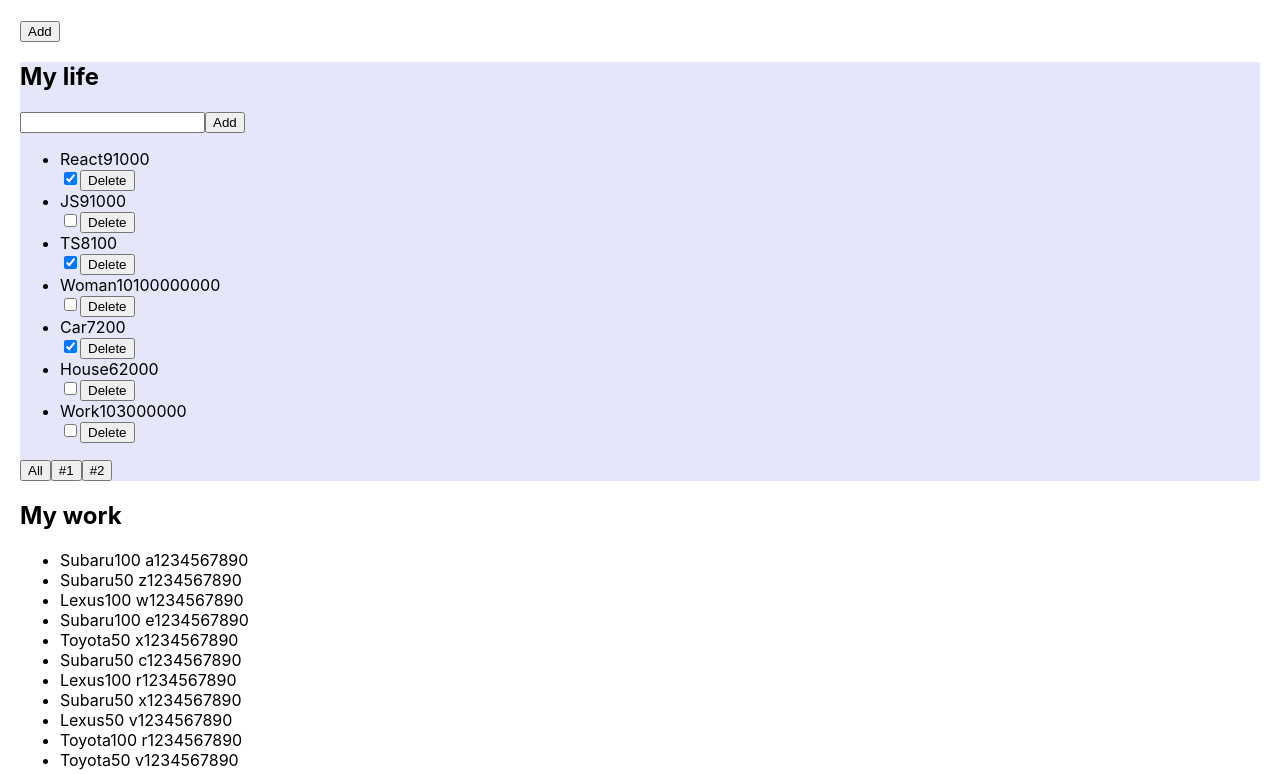
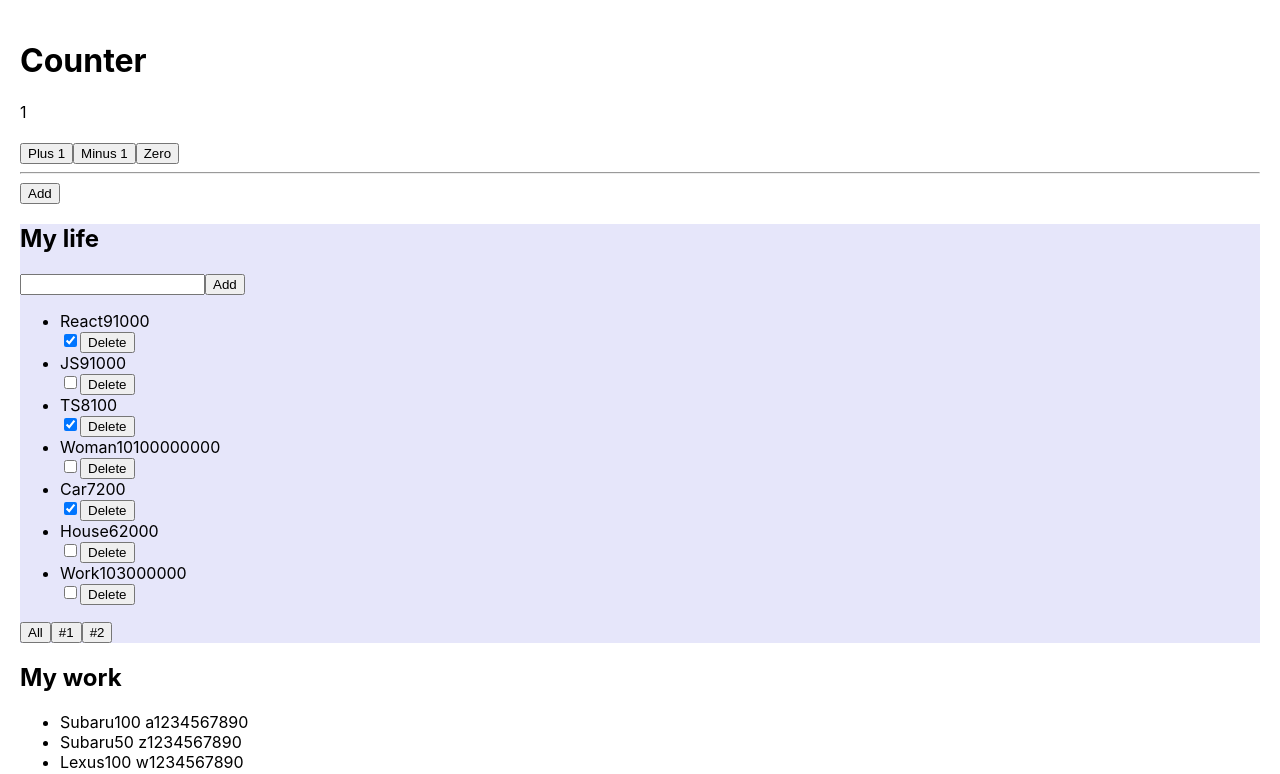
Before and after one commit to VictorSvetailo/microTasksReact, a React (Create React App) app: page / in a window 1280 px wide. Shown: the top 774 px of the page. Built offline with nearby package versions, Linux system fonts and the light colour scheme.

Commit message:
HomeWork

```diff
--- a/src/App.tsx
+++ b/src/App.tsx
@@ -11,6 +11,7 @@ import {FilterTest} from './components/Filter/FilterTest';
 import Workout1, {WorkoutDataType} from './components/Workout1/Workout1';
 import {ButtonNew} from './components/ButtonNew/ButtonNew';
 import {v1} from 'uuid';
+import Counter from './components/Counter/Counter';
 
 
 function Button(props: { callBack: () => void, name: string }) {
@@ -141,6 +142,7 @@ function App() {
 
     return (
         <div className={styles.App}>
+            <Counter/>
             <ButtonNew callBackTB={callBackButtonHandler} name={'Add'}/>
            {/*<Input removeTask={removeTask} messageBT={messageBT} setTitle={setTitle} title={titleBT}/>*/}
             {/*<InputButton inputTitle={inputTitle} inputData={message} addMessage={addMessage}/>*/}
--- /dev/null
+++ b/src/components/Counter/Counter.tsx
@@ -0,0 +1,36 @@
+import React, {useState} from 'react';
+
+const Counter = () => {
+
+    let [number, setNumber] = useState(1)
+
+    const onClickPlusHandler =()=>{
+        ++number
+        setNumber(number)
+    }
+    const onClickMinusHandler =()=>{
+        if (number > 0){
+            --number
+            setNumber(number)
+        }
+    }
+    const onClickZeroHandler =()=>{
+        number = 0
+        setNumber(number)
+    }
+
+    return (
+        <div>
+        <h1>Counter</h1>
+            <div>{number}</div>
+            <br/>
+            <button onClick={onClickPlusHandler}>Plus 1</button>
+            <button onClick={onClickMinusHandler}>Minus 1</button>
+            <button onClick={onClickZeroHandler}>Zero</button>
+            <br/>
+            <hr/>
+        </div>
+    );
+};
+
+export default Counter;
```
